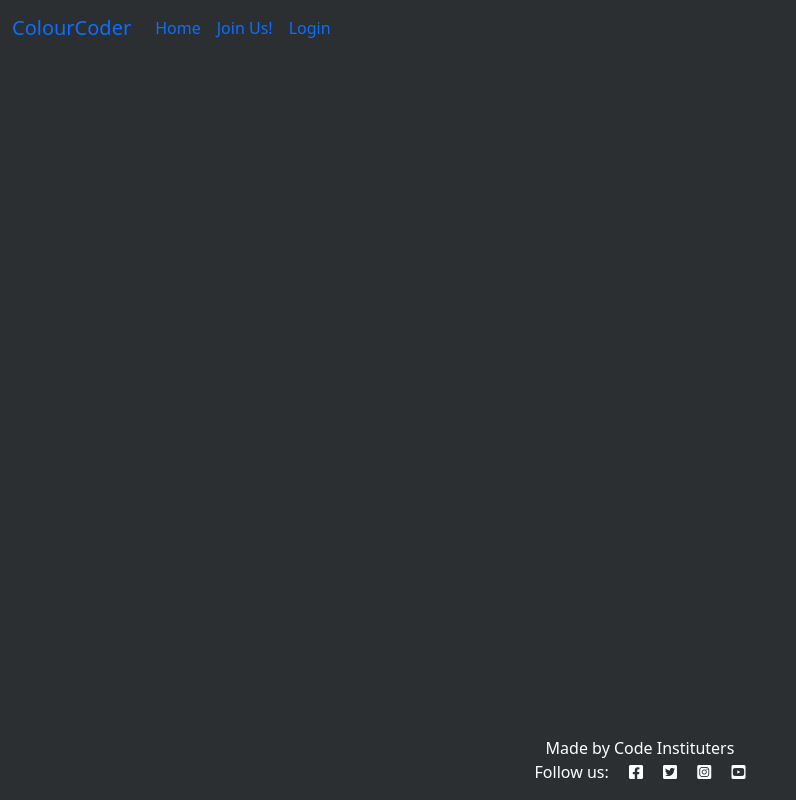
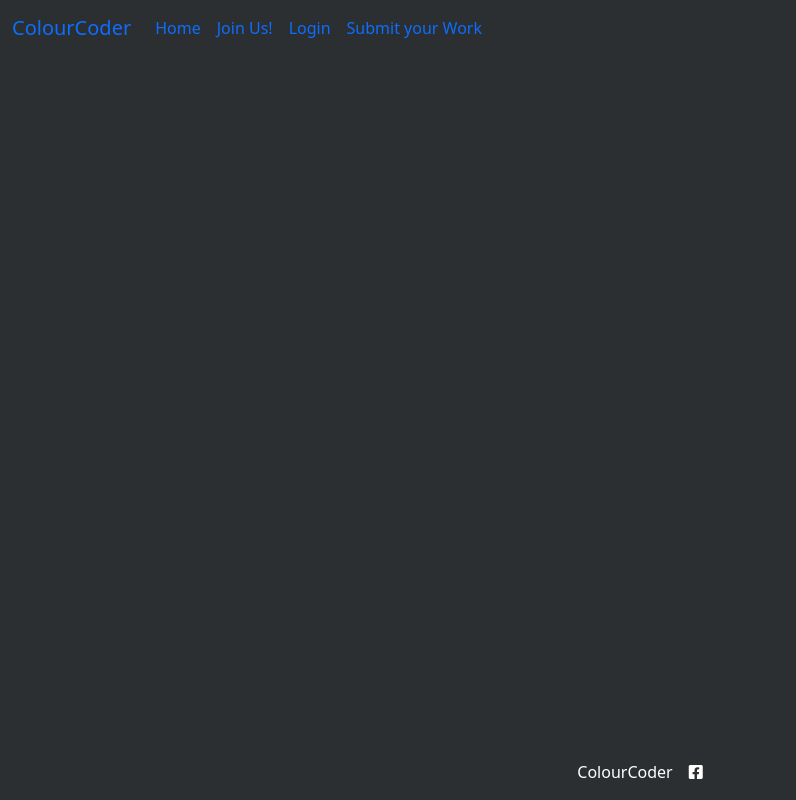
Before and after one commit to shaunadoo97/ColourCoder-PP4, a Django app: page / in a window 1280 px wide. Shown: the whole page, without its empty margins (0-796 px from the left). Run offline with Django 4.2, Linux system fonts and the light colour scheme; data that the repository does not hold is empty.

Commit message:
Submit your work

```diff
--- a/requirements.txt
+++ b/requirements.txt
@@ -5,5 +5,6 @@ dj3-cloudinary-storage==0.0.6
 Django==4.2.14
 django-summernote==0.8.20.0
 gunicorn==20.1.0
+pillow==10.4.0
 psycopg2==2.9.9
 sqlparse==0.5.1
--- a/templates/artbase.html
+++ b/templates/artbase.html
@@ -43,6 +43,9 @@
               <li class="nav-item">
                 <a class="nav-link" href="#">Login</a>
               </li>
+              <li class="nav-item">
+                <a class="nav-link" href="#">Submit your Work</a>
+              </li>
             </ul>
           </div>
         </div>
@@ -57,11 +60,7 @@
 
     <!-- Footer -->
     <footer class="footer mt-auto py-3 dark-bg">
-        <p class="m-0 text-center text-white">Made by Code Instituters</p>
-        <p class="m-0 text-center text-white">Follow us: <i class="fab fa-facebook-square ms-3"></i>
-            <i class="fab fa-twitter-square ms-3"></i>
-            <i class="fab fa-instagram-square ms-3"></i>
-            <i class="fab fa-youtube-square ms-3"></i>
+        <p class="m-0 text-center text-white">ColourCoder<i class="fab fa-facebook-square ms-3"></i>
         </p>
     </footer>
 
```
Also changed, not shown: artblog/migrations/0003_alter_comment_options_alter_post_options.py (added), artblog/models.py (line endings or trailing spaces), artblog/urls.py (line endings or trailing spaces), colourcode/settings.py (line endings or trailing spaces).
